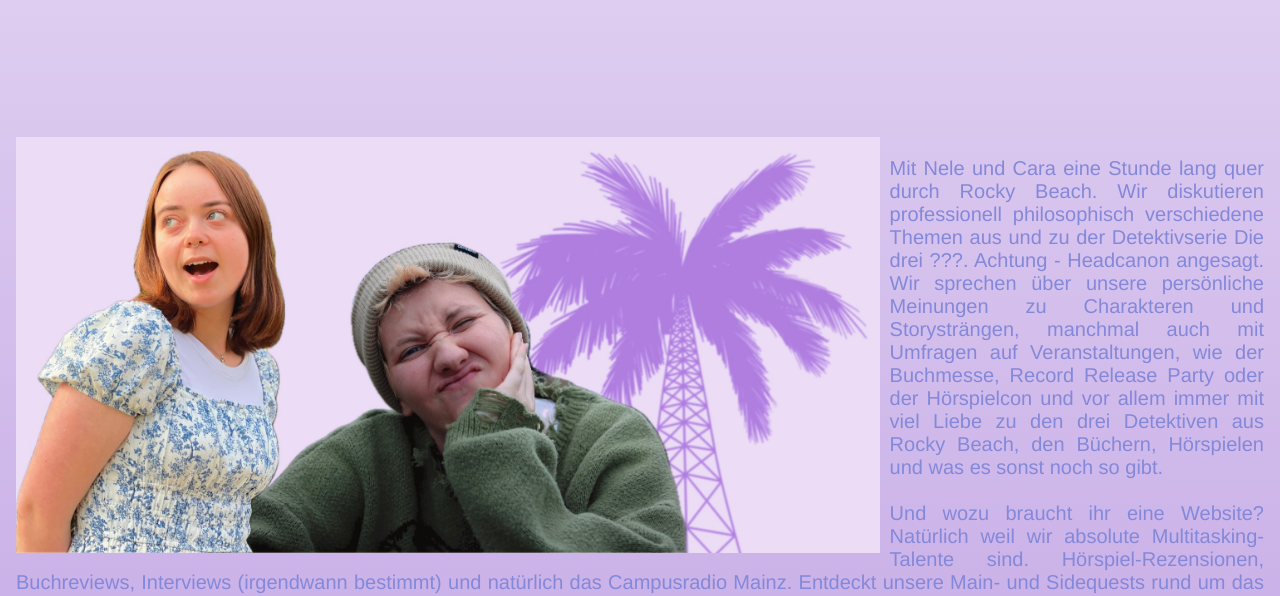
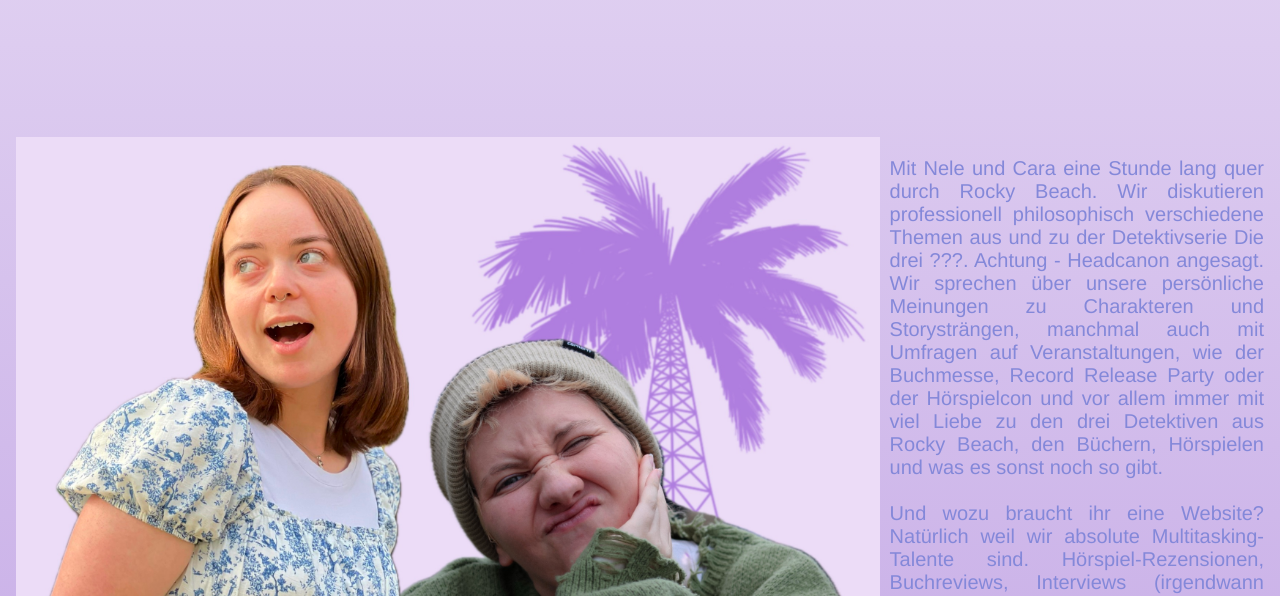
Before and after one commit to viertedetektivin/lieberockies, a plain HTML site: page index.html in a window 1280 px wide. Shown: the part 356-952 px from the top of the page. Drawn offline with Linux system fonts and the light colour scheme.

Commit message:
Update index.html

```diff
--- a/index.html
+++ b/index.html
@@ -41,7 +41,7 @@
 
             <section>
             <div class="beschreibung">
-                <img class="banner" src="IMG_7368.JPG">
+                <img class="banner" src="IMG_7366.JPG">
 
                 <p class="intro">
                 Mit Nele und Cara eine Stunde lang quer durch Rocky Beach. Wir diskutieren professionell philosophisch verschiedene Themen aus und zu der Detektivserie Die drei ???. Achtung - Headcanon angesagt. Wir sprechen über unsere persönliche Meinungen zu Charakteren und Storysträngen, manchmal auch mit Umfragen auf Veranstaltungen, wie der Buchmesse, Record Release Party oder der Hörspielcon und vor allem immer mit viel Liebe zu den drei Detektiven aus Rocky Beach, den Büchern, Hörspielen und was es sonst noch so gibt.
```
